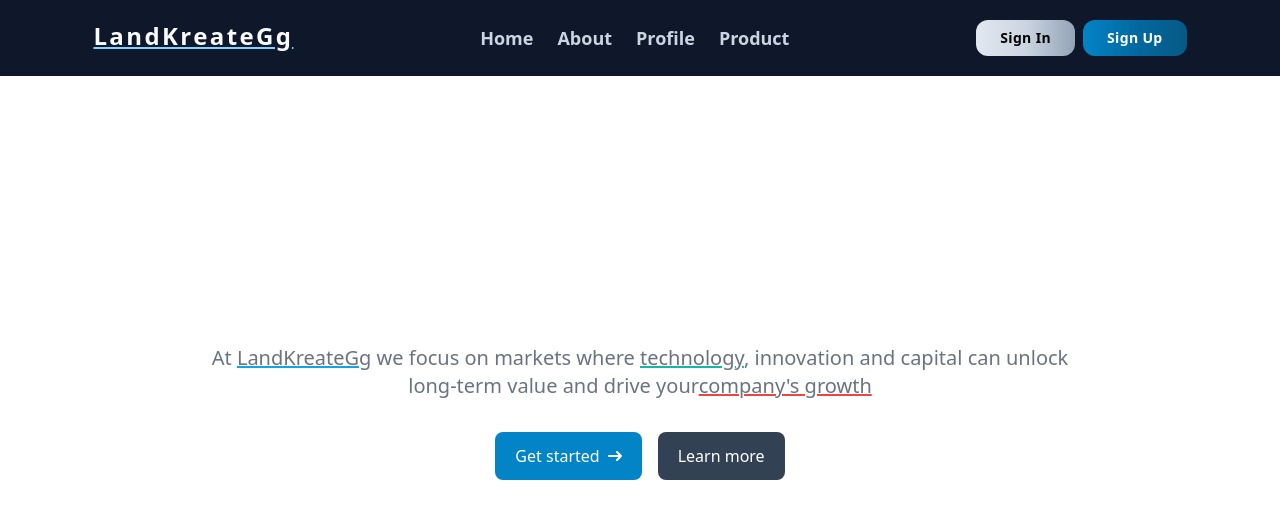
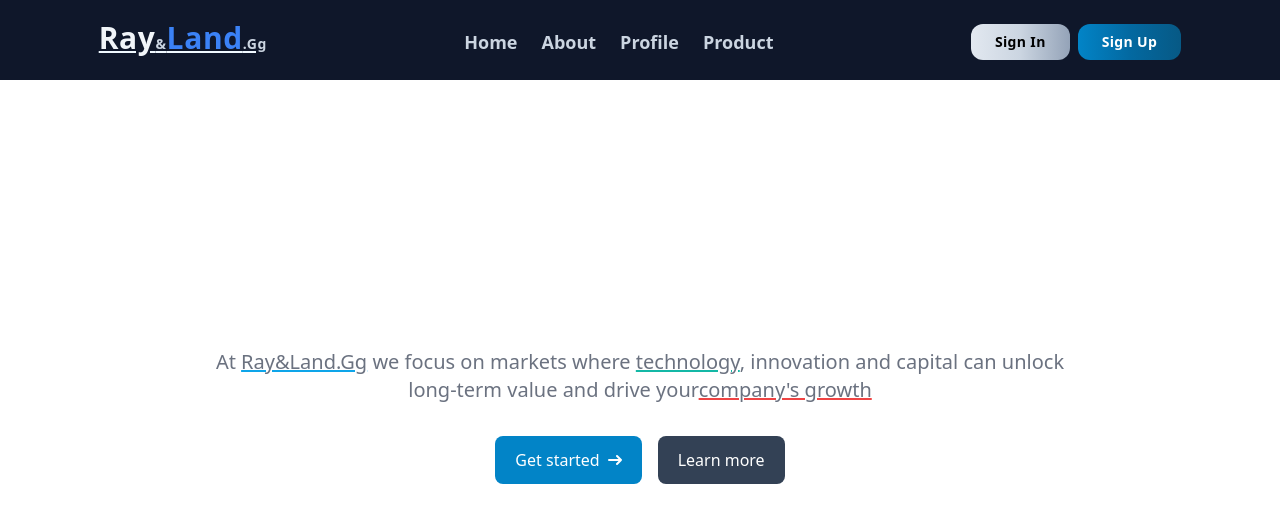
Before and after one commit to mraihanhatim04/next-app-router, a Next.js app: page / in a window 1280 px wide. Shown: the top 522 px of the page. Built offline with nearby package versions, Linux system fonts and the light colour scheme.

Commit message:
edit ui login, register, navbar, page

```diff
--- a/src/app/(auth)/login/page.tsx
+++ b/src/app/(auth)/login/page.tsx
@@ -1,7 +1,7 @@
 export default function LoginPage() {
   return (
     <>
-      <div className="flex h-[565px] justify-center items-center">
+      <div className="flex h-[561px] justify-center items-center">
         <h1 className="tracking-wider font-semibold">Login Page</h1>
       </div>
     </>
--- a/src/app/(auth)/register/page.tsx
+++ b/src/app/(auth)/register/page.tsx
@@ -1,7 +1,7 @@
 export default function RegisterPage() {
   return (
     <>
-      <div className="flex h-[565px] justify-center items-center">
+      <div className="flex h-[561px] justify-center items-center">
         <h1 className="tracking-wider font-semibold">Register Page</h1>
       </div>
     </>
--- a/src/app/navbar.tsx
+++ b/src/app/navbar.tsx
@@ -5,13 +5,16 @@ export default function MyNavbar() {
     <div className="flex bg-slate-900 text-slate-300 py-5 justify-around">
       <div>
         <Link href={"/"}>
-          <h1 className="text-2xl font-bold tracking-widest text-slate-50 underline decoration-sky-300">
-            LandKreateGg
+          <h1 className="text-2xl font-extrabold tracking-wide underline decoration-sky-50">
+            <span className="text-3xl text-slate-100">Ray</span>
+            <span className="text-sm">&</span>
+            <span className="text-3xl text-blue-500">Land</span>
+            <span className="text-sm ">.Gg</span>
           </h1>
         </Link>
       </div>
       <div>
-        <ul className="flex lg:gap-6 gap-3 text-lg mt-1">
+        <ul className="flex lg:gap-6 gap-3 text-lg mt-2">
           <Link href="/">
             <li className="font-semibold">Home</li>
           </Link>
@@ -29,13 +32,13 @@ export default function MyNavbar() {
       <div className="flex gap-2 text-sm font-semibold tracking-wide">
         <Link
           href="/login"
-          className="bg-gradient-to-r from-slate-200 via-slate-300 to-slate-400 text-black px-6 py-2 rounded-xl"
+          className="bg-gradient-to-r mt-1 from-slate-200 via-slate-300 to-slate-400 text-black px-6 py-2 rounded-xl"
         >
           Sign In
         </Link>
         <Link
           href="/register"
-          className="bg-gradient-to-r from-sky-600 via-sky-700 to-sky-800 text-white px-6 py-2 rounded-xl"
+          className="bg-gradient-to-r mt-1 from-sky-600 via-sky-700 to-sky-800 text-white px-6 py-2 rounded-xl"
         >
           Sign Up
         </Link>
--- a/src/app/page.tsx
+++ b/src/app/page.tsx
@@ -1,12 +1,12 @@
 export default function Home() {
   return (
-    <section className="bg-white dark:bg-gray-900 h-[565px]">
+    <section className="bg-white dark:bg-gray-900 h-[561px]">
       <div className="py-8 px-4 mx-auto max-w-screen-xl text-center lg:py-16">
         <h1 className="mb-4 mt-32 text-2xl font-bold leading-none md:text-4xl lg:text-6xl text-transparent bg-clip-text bg-white">
           We invest in the world’s potential
         </h1>
         <p className="mb-8 text-lg font-normal text-gray-500 lg:text-xl sm:px-16 lg:px-48 dark:text-gray-400">
-          At <span className="underline decoration-sky-500">LandKreateGg</span>{" "}
+          At <span className="underline decoration-sky-500">Ray&Land.Gg</span>{" "}
           we focus on markets where{" "}
           <span className="underline decoration-teal-500">technology</span>,
           innovation and capital can unlock long-term value and drive your
```
